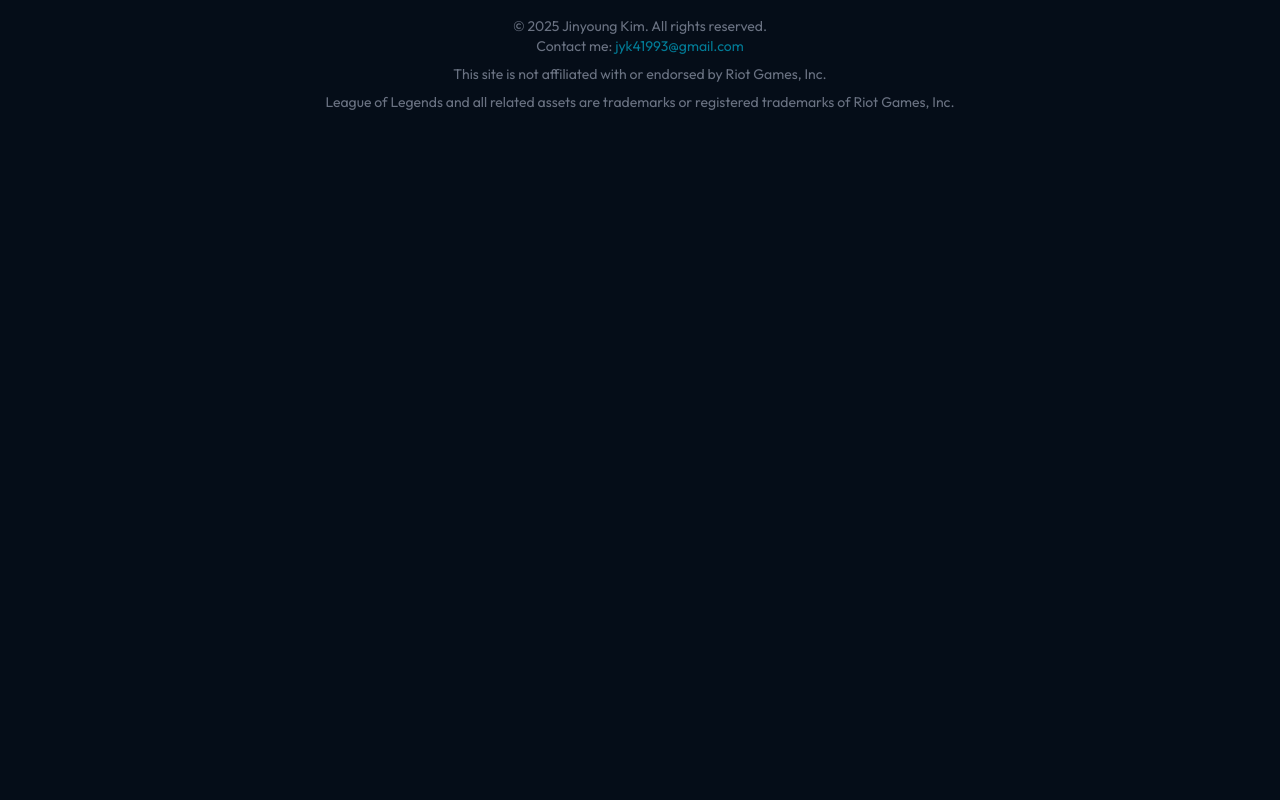
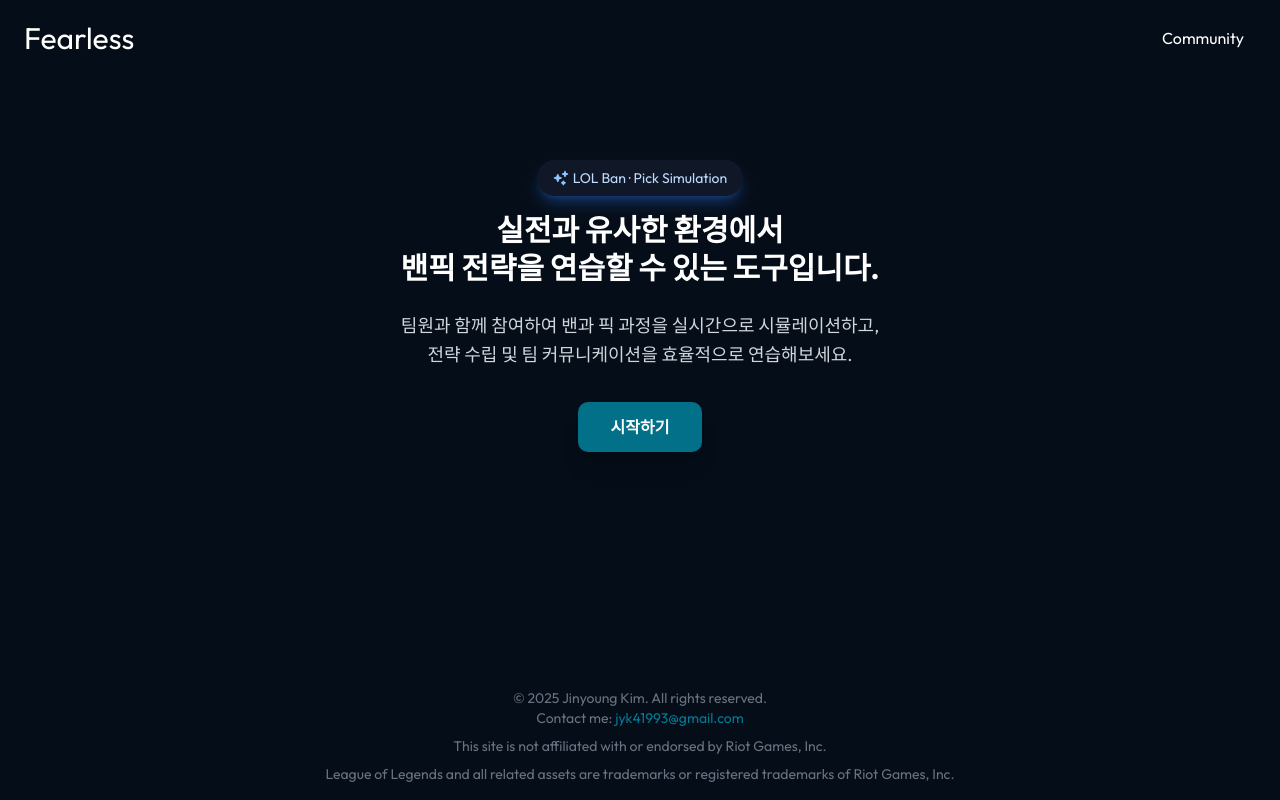
Before and after one commit to Fearless-Lab/fearless-lab.github.io, a React (Vite) app: page / in a window 1280 px wide. Built offline with nearby package versions, Linux system fonts and the light colour scheme; no server answers.

Commit message:
chore: update base URL for root-level GitHub Pages deployment

```diff
--- a/constants/url.ts
+++ b/constants/url.ts
@@ -1 +1 @@
-export const BASE_URL = "/data-visualization";
+export const BASE_URL = "/";
```
